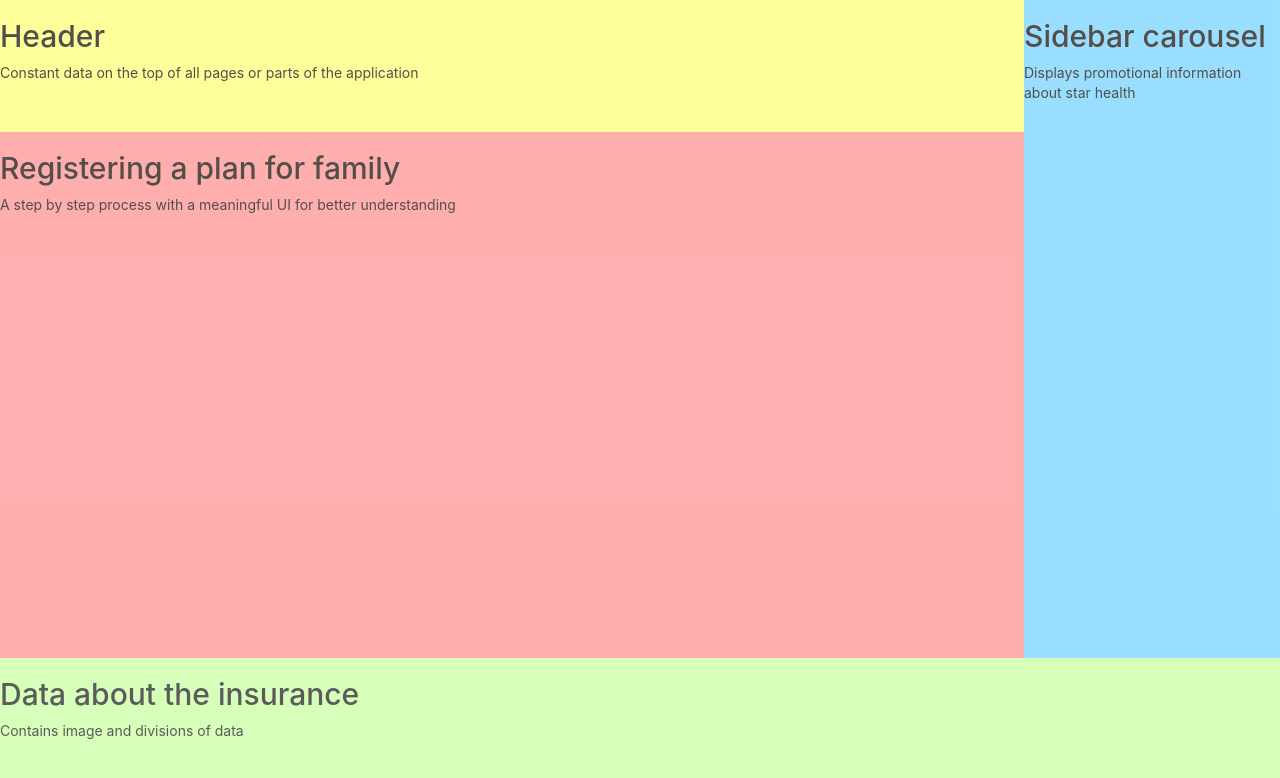
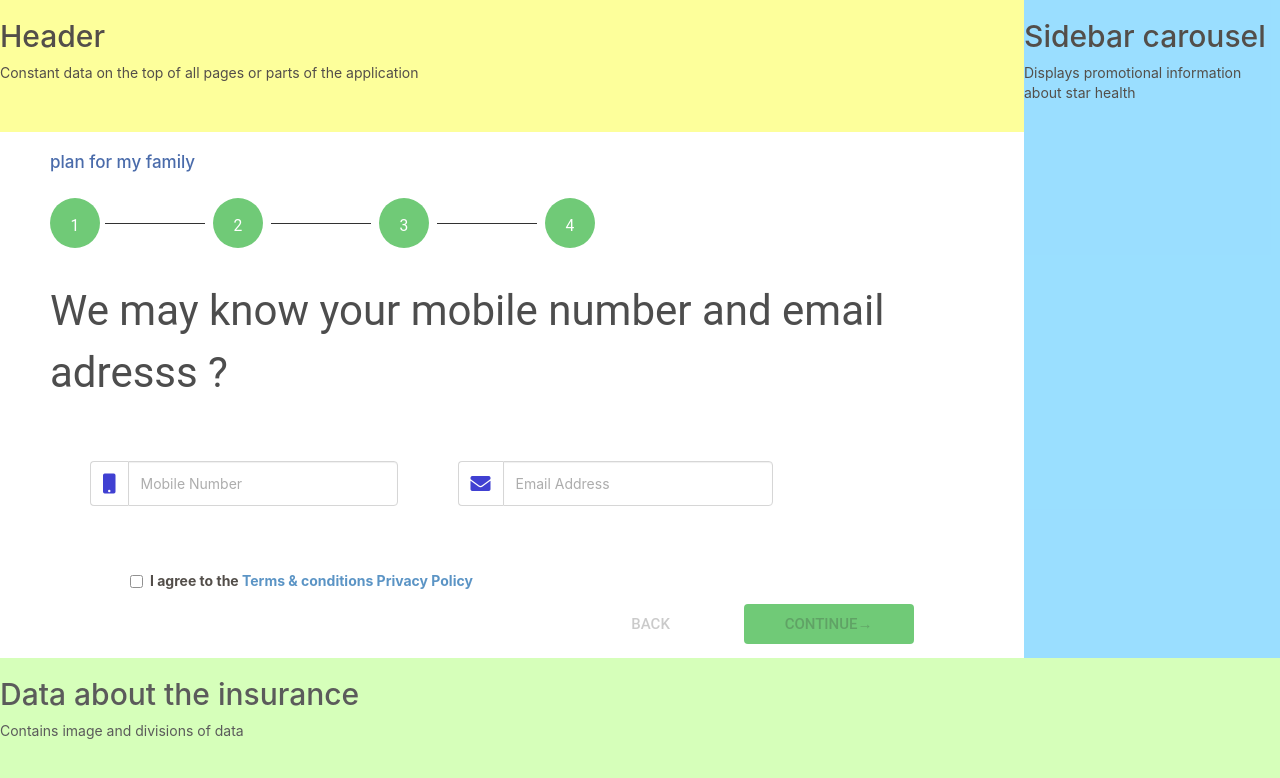
Before and after one commit to KalaiarasanAyyanar/star-health, a React (Create React App) app: page / in a window 1280 px wide. Shown: the top 778 px of the page. Built offline with nearby package versions, Linux system fonts and the light colour scheme.

Commit message:
commit with the part 2

```diff
--- a/package.json
+++ b/package.json
@@ -3,6 +3,7 @@
   "version": "0.1.0",
   "private": true,
   "dependencies": {
+    "@material-ui/core": "^3.9.2",
     "react": "^16.8.4",
     "react-dom": "^16.8.4",
     "react-scripts": "2.1.8"
--- a/public/index.html
+++ b/public/index.html
@@ -15,6 +15,11 @@
       manifest.json provides metadata used when your web app is installed on a
       user's mobile device or desktop. See https://developers.google.com/web/fundamentals/web-app-manifest/
     -->
+    <link rel="stylesheet" href="https://use.fontawesome.com/releases/v5.7.2/css/solid.css" integrity="sha384-r/k8YTFqmlOaqRkZuSiE9trsrDXkh07mRaoGBMoDcmA58OHILZPsk29i2BsFng1B" crossorigin="anonymous">
+    <link rel="stylesheet" href="https://use.fontawesome.com/releases/v5.7.2/css/regular.css" integrity="sha384-IG162Tfx2WTn//TRUi9ahZHsz47lNKzYOp0b6Vv8qltVlPkub2yj9TVwzNck6GEF" crossorigin="anonymous">
+    <link rel="stylesheet" href="https://use.fontawesome.com/releases/v5.7.2/css/brands.css" integrity="sha384-BKw0P+CQz9xmby+uplDwp82Py8x1xtYPK3ORn/ZSoe6Dk3ETP59WCDnX+fI1XCKK" crossorigin="anonymous">
+    <link rel="stylesheet" href="https://use.fontawesome.com/releases/v5.7.2/css/fontawesome.css" integrity="sha384-4aon80D8rXCGx9ayDt85LbyUHeMWd3UiBaWliBlJ53yzm9hqN21A+o1pqoyK04h+" crossorigin="anonymous">
+
     <link rel="manifest" href="%PUBLIC_URL%/manifest.json" />
     <!--
       Notice the use of %PUBLIC_URL% in the tags above.
--- a/src/App.css
+++ b/src/App.css
@@ -62,3 +62,99 @@
   height: 100%;
   background-color: rgb(129, 215, 255);
 }
+.MuiStepConnector-lineHorizontal-109 {
+  border-top-style: solid;
+  border-top-width: 1px !important;
+  width: 100px !important;
+  margin-left: 5px !important;
+}
+
+.MuiStep-horizontal-36:first-child {
+  padding-left: 0;
+  padding-right: 0 !important;
+  width: 50px !important;
+}
+
+.MuiStepLabel-root-40 {
+  display: flex;
+  font-size: 30px !important;
+  width: 45px !important;
+  align-items: center;
+}
+.MuiStepIcon-root-51.MuiStepIcon-active-53 {
+  color: #4dbd56 !important;
+  font-size: 50px !important;
+}
+
+.MuiStepConnector-root-101 {
+  flex: 0 0 0 !important;
+}
+.MuiStepConnector-line-108 {
+  display: block;
+  border-color:black !important;
+}
+
+.MuiStepIcon-root-51 {
+  color: #4dbd56 !important;
+  display: block;
+  font-size: 50px !important;
+}
+
+.BottomButton {
+  margin-top:0px !important;
+  padding-top:3px !important;
+  float: right !important;
+  padding-bottom:0px !important;
+  margin-bottom:0px !important;
+}
+
+.MuiButton-containedPrimary-123 {
+  color: #fff;
+  background-color: #4dbd56 !important;
+}
+
+.MuiButton-root-111 {
+  width: 170px !important;
+  height: 40px !important;
+  font-size: 15px !important;
+}
+
+.MuiTypography-body1-74 {
+  padding-left:50px !important;
+  font-size: 4.2rem !important;
+
+}
+
+.MuiStepper-horizontal-5 {
+  padding-left:50px !important;
+}
+.register-heading{
+  margin-top:100px !important;
+  padding-top: 50px !important;
+  color: rgb(29, 71, 150) !important;
+  padding-left: 50px !important;
+  font-size: 17px !important;
+  font-weight: 500 !important;
+}
+.mailIcon{
+  color: rgb(17, 17, 199);
+  font-size: 20px !important;
+}
+.form-control{
+  width:270px !important;
+  height: 45px !important;
+}
+.input-group-addon {
+  background-color: white !important;
+}
+.form-group {
+  display: flex !important;
+  padding:50px !important;
+}
+.input-group {
+  padding-left:40px !important;
+  padding-right:20px !important;
+}
+.checkbox {
+  padding-left:150px !important;
+}
--- a/src/App.js
+++ b/src/App.js
@@ -12,12 +12,7 @@ class App extends Component {
             <h2>Header</h2>
             <p>Constant data on the top of all pages or parts of the application</p>
             </div>
-            <div className="  left1">
-              <div className="centered">
               <Register />
-
-              </div>
-            </div>
           </div>
 
           <Sidebar />
--- a/src/Components/Register.jsx
+++ b/src/Components/Register.jsx
@@ -1,12 +1,199 @@
-import React from 'react'
-const Register = () => {
-    return (
-        <div>
-             <h2>Registering a plan for family</h2>
-                <p>A step by step process with a meaningful UI for better understanding</p>
+import React from 'react';
+import PropTypes from 'prop-types';
+import { withStyles } from '@material-ui/core/styles';
+import Stepper from '@material-ui/core/Stepper';
+import Step from '@material-ui/core/Step';
+import StepLabel from '@material-ui/core/StepLabel';
+import Button from '@material-ui/core/Button';
+import Typography from '@material-ui/core/Typography';
+import "../App.css"
 
-        </div>
-    );
+const termsAndConditions="Terms & conditions Privacy Policy";
+const styles = theme => ({
+  root: {
+    width: '90%',
+  },
+  button: {
+    marginRight: theme.spacing.unit,
+  },
+  instructions: {
+    marginTop: theme.spacing.unit,
+    marginBottom: theme.spacing.unit,
+  },
+});
+
+function getSteps() {
+  return ['', '', '', ''];
 }
 
-export default Register;
+function getStepContent(step) {
+  switch (step) {
+    case 0:
+      return 'We may know your mobile number and email adresss ?';
+    case 1:
+      return 'What is an ad group anyways tell use to help you ?';
+    case 2:
+      return 'This is the bit I really care about yourself and family!';
+    case 3:
+      return 'This is the bit tell this so that we can help you with this';
+    default:
+      return 'Unknown step';
+  }
+}
+
+class Register extends React.Component {
+  state = {
+    activeStep: 0,
+    skipped: new Set(),
+    checkTerms: false,
+  };
+
+  isStepOptional = step => step === 1;
+
+  handleNext = () => {
+    const { activeStep } = this.state;
+    let { skipped } = this.state;
+    if (this.isStepSkipped(activeStep)) {
+      skipped = new Set(skipped.values());
+      skipped.delete(activeStep);
+    }
+    this.setState({
+      activeStep: activeStep + 1,
+      skipped,
+    });
+  };
+
+  handleBack = () => {
+    this.setState(state => ({
+      activeStep: state.activeStep - 1,
+    }));
+  };
+
+  handleSkip = () => {
+    const { activeStep } = this.state;
+    if (!this.isStepOptional(activeStep)) {
+      // You probably want to guard against something like this,
+      // it should never occur unless someone's actively trying to break something.
+      throw new Error("You can't skip a step that isn't optional.");
+    }
+
+    this.setState(state => {
+      const skipped = new Set(state.skipped.values());
+      skipped.add(activeStep);
+      return {
+        activeStep: state.activeStep + 1,
+        skipped,
+      };
+    });
+  };
+  handleCheckTerms =() => {
+    this.setState({
+      checkTerms: !this.state.checkTerms,
+    })
+  }
+  handleReset = () => {
+    this.setState({
+      activeStep: 0,
+      checkTerms: false,
+    });
+  };
+
+  isStepSkipped(step) {
+    return this.state.skipped.has(step);
+  }
+
+  render() {
+    const { classes } = this.props;
+    const steps = getSteps();
+    const { activeStep } = this.state;
+
+    return (
+      <div className={classes.root}>
+        <div className="register-heading">
+          plan for my family
+      </div>
+
+
+        <Stepper activeStep={activeStep}>
+          {steps.map((label, index) => {
+            const props = {};
+            const labelProps = {};
+            if (this.isStepOptional(index)) {
+              labelProps.optional = <Typography variant="caption"></Typography>;
+            }
+            if (this.isStepSkipped(index)) {
+              props.completed = false;
+            }
+            return (
+              <Step key={label} >
+                <StepLabel {...labelProps}>{label}</StepLabel>
+              </Step>
+            );
+          })}
+        </Stepper>
+        <div>
+          {activeStep === steps.length ? (
+            <div>
+
+              <Typography className={classes.instructions}>
+                All steps completed - you&apos;re finished
+              </Typography>
+
+              <div className="BottomButton">
+                <Button onClick={this.handleReset} className={classes.button}>
+                  Reset
+              </Button>
+              </div>
+            </div>
+          ) : (
+              <div>
+
+                <Typography className={classes.instructions}>{getStepContent(activeStep)}</Typography>
+                <div class="form-group">
+
+                  <div class="input-group">
+                    <div class="input-group-addon">
+                      <i class="fa fa-mobile fa-1x mailIcon"></i>
+                    </div>
+                    <input class="form-control" id="email" name="email" type="text" placeholder="Mobile Number" />
+                  </div>
+                  <div class="input-group">
+                    <div class="input-group-addon">
+                      <i className="fa fa-envelope mailIcon" aria-hidden="true"></i>
+                    </div>
+                    <input class="form-control" id="email" name="email" type="text" placeholder="Email Address" />
+                  </div>
+                </div>
+                <label className="checkbox"><input type="checkbox" name="checkbox" value="value" onClick={this.handleCheckTerms}checked={this.state.checkTerms}/>I agree to the <a href="https://www.starhealth.in/terms"> {termsAndConditions} </a></label>
+                  <div className="BottomButton">
+                    <Button
+                      disabled={activeStep === 0}
+                      onClick={this.handleBack}
+                      className={classes.button}
+                    >
+                      Back
+                </Button>
+
+                    <Button
+                      variant="contained"
+                      color="primary"
+                      onClick={this.handleNext}
+                      className={classes.button}
+                      disabled={!this.state.checkTerms}
+                    >
+                      {activeStep === steps.length - 1 ? 'Finish' : 'continue→'}
+                    </Button>
+                  </div>
+            </div>
+                )}
+        </div>
+      </div>
+        );
+      }
+    }
+
+Register.propTypes = {
+            classes: PropTypes.object,
+        };
+
+        export default withStyles(styles)(Register);
```
Also changed, not shown: Starhealth_Form-with-content1 (1).png (added).
